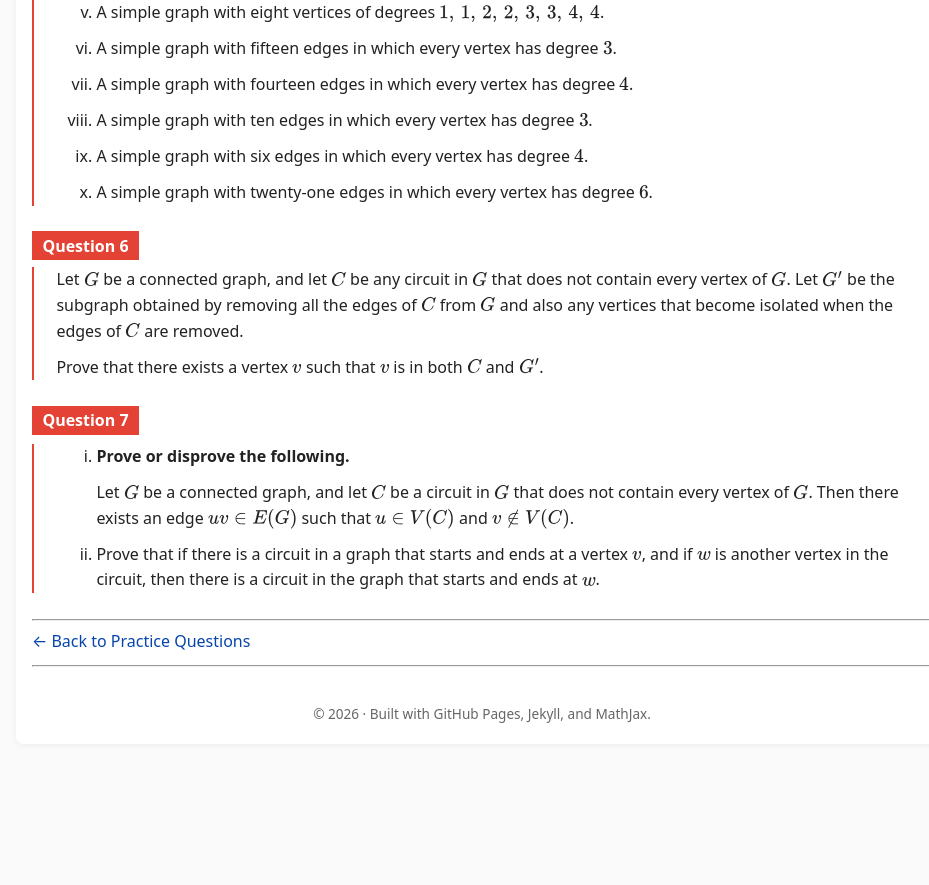
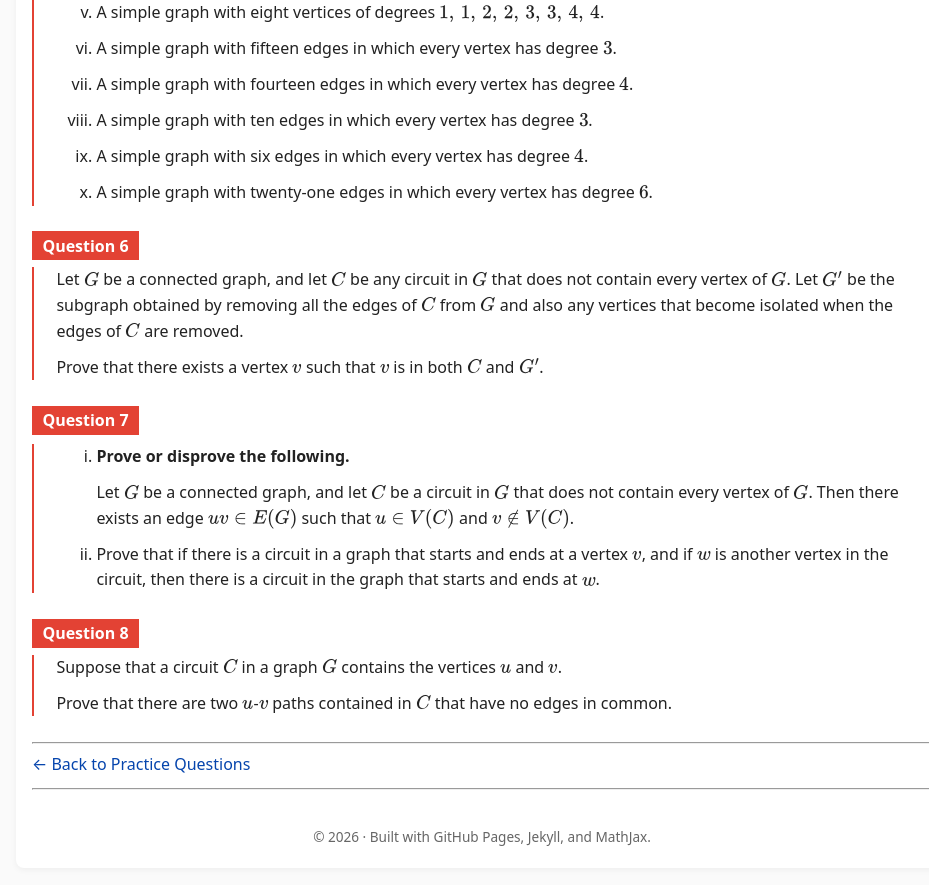
Before and after one commit to SaleemKamaludin/SaleemKamaludin.github.io, a Jekyll site: the page built from courses/math-2276/practice-questions/coursework-exam-1/index.md, in a window 1280 px wide and 900 px high, scrolled down 2085 px. Shown: the top 885 px of the window, without its empty margins (158-1087 px from the left). Built offline with Jekyll 4.4.1, drawn with Linux system fonts in a browser that asks for light colours; before the commit the page ends 2861 px from its top, so only the background shows below that.

Commit message:
Add Question 8 to MATH 2276 practice page

```diff
--- a/courses/math-2276/practice-questions/coursework-exam-1/index.md
+++ b/courses/math-2276/practice-questions/coursework-exam-1/index.md
@@ -372,6 +372,28 @@ These questions are provided for additional practice for **Coursework Exam 1** a
 
 </div>
 
+<div id="cw1-question-8" class="math-env exercise">
+
+  <div class="math-env-heading">
+    <span class="math-env-tag">Question 8</span>
+  </div>
+
+  <div class="math-env-body">
+
+    <p>
+      Suppose that a circuit \(C\) in a graph \(G\) contains the vertices
+      \(u\) and \(v\).
+    </p>
+
+    <p>
+      Prove that there are two \(u\)-\(v\) paths contained in \(C\) that
+      have no edges in common.
+    </p>
+
+  </div>
+
+</div>
+
 ---
 
 [← Back to Practice Questions]({{ '/courses/math-2276/practice-questions/' | relative_url }})
```
